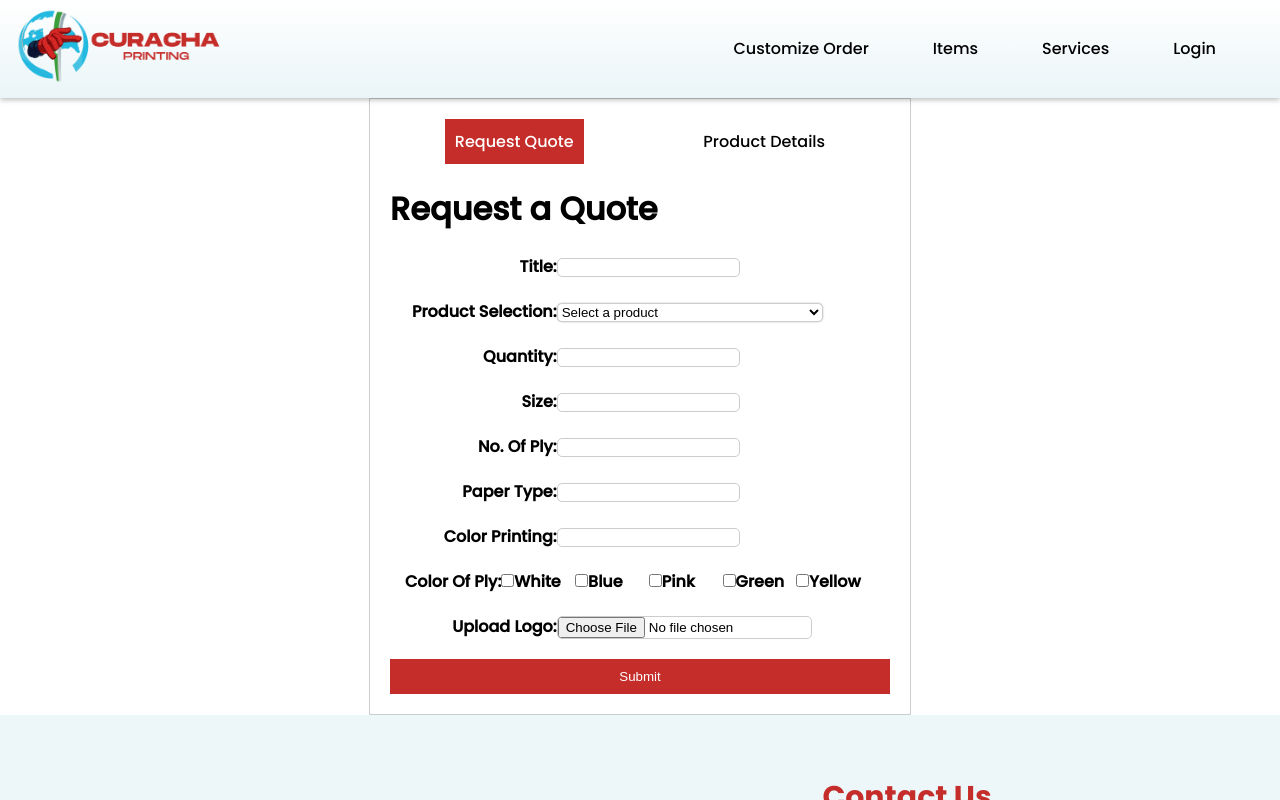
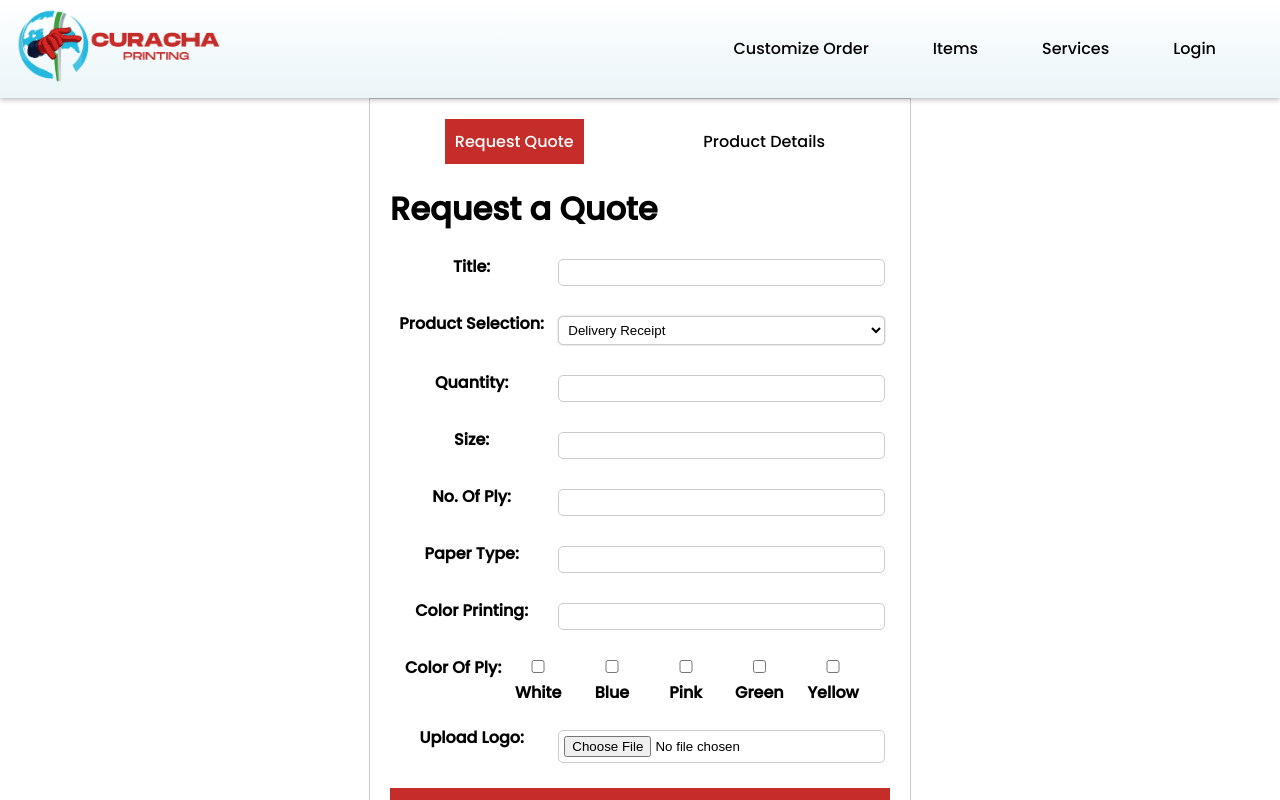
Before and after one commit to qrevalenzuela/curacha, a React (Create React App) app: page / in a window 1280 px wide. Shown: the top 800 px of the page. Built offline with nearby package versions, Linux system fonts and the light colour scheme.

Commit message:
Oks commit

```diff
--- a/src/components/ReqQuote/ReqQuote.css
+++ b/src/components/ReqQuote/ReqQuote.css
@@ -24,6 +24,7 @@
 
 .quote-tab {
   margin-top: 20px;
+  font-size: 20;
 }
 
 .quote-form {
@@ -55,6 +56,8 @@
 
 .form-group .input-box {
   width: 200px;
+  flex: 2;
+  padding: 5px;
 }
 
 .ply-change {
@@ -65,11 +68,13 @@
   margin-right: 20px;
   margin-left: 10px;
   padding-left: 5px;
+  text-align: center;
 }
 
 .form-group label {
   flex: 1;
-  text-align: right;
+  text-align: center;
+  justify-content: center;
   margin-right: 10px;
   font-weight: bold;
 
@@ -103,6 +108,8 @@
   border: 1px solid #ccc;
   border-radius: 5px;
   box-sizing: border-box;
+  padding: 5px;
+  width: 100%;
 }
 
 .input-box select:focus {
--- a/src/components/ReqQuote/ReqQuote.js
+++ b/src/components/ReqQuote/ReqQuote.js
@@ -107,7 +107,6 @@ const ReqQuote = () => {
                   value={formData.productSelection}
                   onChange={handleChange}
                 >
-                  <option value="">Select a product</option>
                   <option value="Delivery Receipt">Delivery Receipt</option>
                   <option value="Official Receipt">Official Receipt</option>
                   <option value="Collection Receipt">Collection Receipt</option>
```
